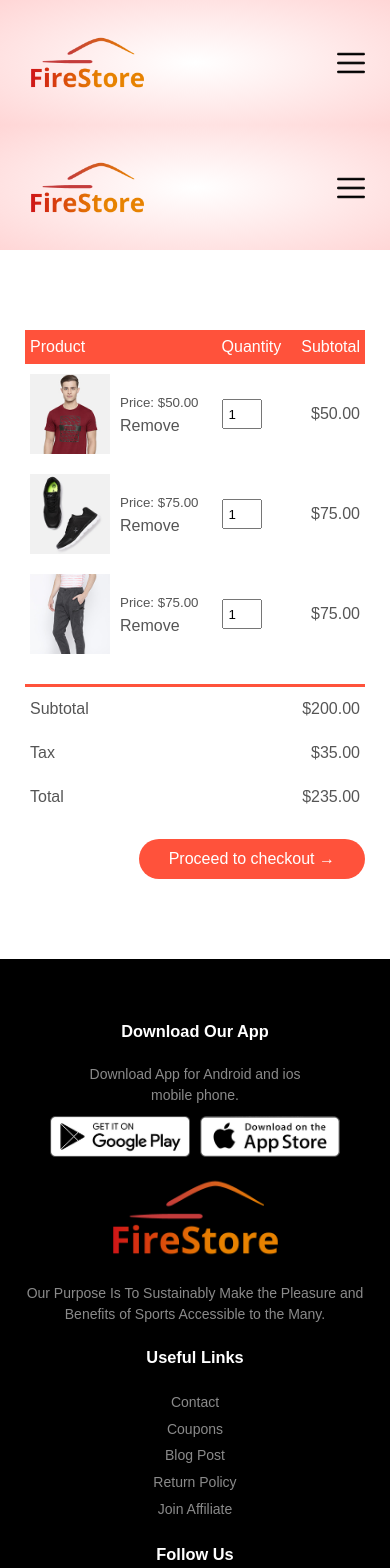
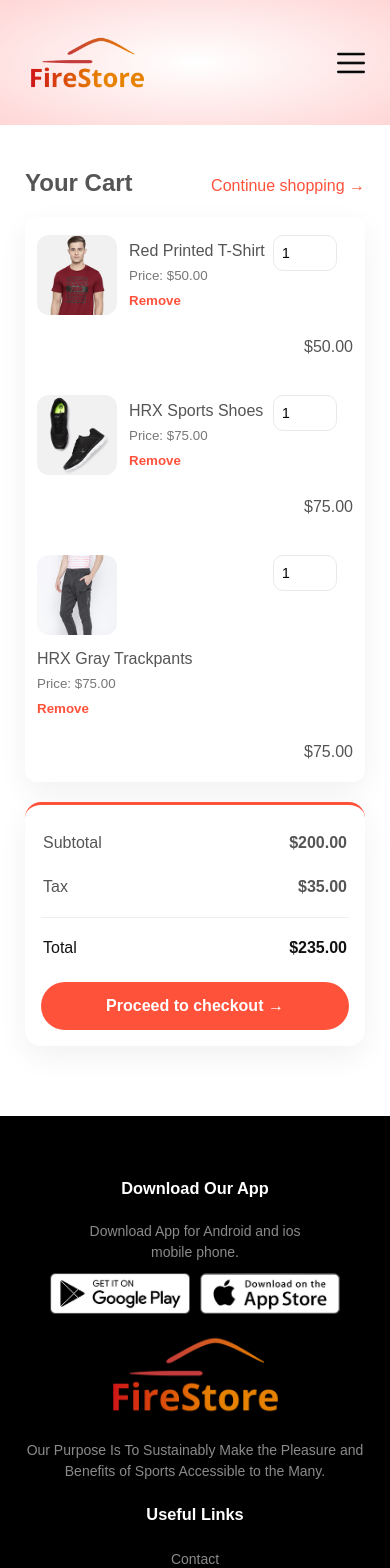
Before and after one commit to kingdomb/firestore-2020-ecommerce, a React app: page /cart in a window 390 px wide. Shown: the top 1568 px of the page. Built offline with nearby package versions, Linux system fonts and the light colour scheme; the HTML template or start-up script is replaced by a standard one.

Commit message:
Cart page: add “Remove” action + mobile table fix
- Add Remove button to each cart row
- Wrap table with styled wrapper to support @media queries in styled-components
- Keep live totals (subtotal, tax, total) and quantity updates

```diff
--- a/src/components/Header.jsx
+++ b/src/components/Header.jsx
@@ -43,11 +43,13 @@
                     Products
                   </NavLink>
                 </li>
-                <li>
-                  <NavLink to='/account' onClick={() => setOpen(false)}>
-                    Account
-                  </NavLink>
-                </li>
+                {user && (
+                  <li>
+                    <NavLink to='/account' onClick={() => setOpen(false)}>
+                      Account
+                    </NavLink>
+                  </li>
+                )}
                 {user && (
                   <CartItem>
                     <Link to='/cart' aria-label='Cart'>
--- a/src/pages/Cart.jsx
+++ b/src/pages/Cart.jsx
@@ -1,185 +1,369 @@
 // firestore:src/pages/Cart.jsx
-import React from 'react';
+import React, { useMemo, useState } from 'react';
 import styled from 'styled-components';
-import Header from '../components/Header';
-import Footer from '../components/Footer';
+import { Link } from 'react-router-dom';
 
-const CartWrapper = styled.div`
+/**
+ * Simple local-state cart UX so the page feels real.
+ * Hook this up to a CartContext later.
+ */
+
+const TAX_RATE = 0.175; // example: $200 * 17.5% = $35
+
+export default function Cart() {
+  const [items, setItems] = useState([
+    {
+      id: 1,
+      title: 'Red Printed T-Shirt',
+      price: 50,
+      src: '/images/buy-1.jpg',
+      qty: 1,
+    },
+    {
+      id: 2,
+      title: 'HRX Sports Shoes',
+      price: 75,
+      src: '/images/buy-2.jpg',
+      qty: 1,
+    },
+    {
+      id: 3,
+      title: 'HRX Gray Trackpants',
+      price: 75,
+      src: '/images/buy-3.jpg',
+      qty: 1,
+    },
+  ]);
+
+  const changeQty = (id, nextQty) => {
+    const qty = Math.max(1, Number(nextQty) || 1);
+    setItems((prev) => prev.map((it) => (it.id === id ? { ...it, qty } : it)));
+  };
+
+  const removeItem = (id) =>
+    setItems((prev) => prev.filter((it) => it.id !== id));
+
+  const { subtotal, tax, total } = useMemo(() => {
+    const sub = items.reduce((s, it) => s + it.price * it.qty, 0);
+    const t = +(sub * TAX_RATE).toFixed(2);
+    const tt = +(sub + t).toFixed(2);
+    return { subtotal: +sub.toFixed(2), tax: t, total: tt };
+  }, [items]);
+
+  const isEmpty = items.length === 0;
+
+  return (
+    <PageWrap>
+      <SmallContainer>
+        <HeaderRow>
+          <Title>Your Cart</Title>
+          {!isEmpty && <Continue to='/products'>Continue shopping →</Continue>}
+        </HeaderRow>
+
+        {isEmpty ? (
+          <EmptyState>
+            <h3>Your cart is empty</h3>
+            <p>Browse our latest products and add something you love.</p>
+            <PrimaryLink to='/products'>Shop products</PrimaryLink>
+          </EmptyState>
+        ) : (
+          <>
+            <ResponsiveTableWrapper>
+              <CartTable role='table' aria-label='Shopping cart'>
+                <thead>
+                  <tr>
+                    <TableHeader>Product</TableHeader>
+                    <TableHeader>Quantity</TableHeader>
+                    <TableHeader $align='right'>Subtotal</TableHeader>
+                  </tr>
+                </thead>
+                <tbody>
+                  {items.map((it) => (
+                    <tr key={it.id}>
+                      <TableCell>
+                        <CartInfo>
+                          <ProductImage src={it.src} alt={it.title} />
+                          <div>
+                            <p>{it.title}</p>
+                            <small>Price: ${it.price.toFixed(2)}</small>
+                            <br />
+                            <RemoveBtn
+                              type='button'
+                              onClick={() => removeItem(it.id)}
+                            >
+                              Remove
+                            </RemoveBtn>
+                          </div>
+                        </CartInfo>
+                      </TableCell>
+
+                      <TableCell>
+                        <QuantityInput
+                          type='number'
+                          min={1}
+                          value={it.qty}
+                          onChange={(e) => changeQty(it.id, e.target.value)}
+                          aria-label={`Quantity for ${it.title}`}
+                        />
+                      </TableCell>
+
+                      <TableCell align='right'>
+                        ${(it.price * it.qty).toFixed(2)}
+                      </TableCell>
+                    </tr>
+                  ))}
+                </tbody>
+              </CartTable>
+            </ResponsiveTableWrapper>
+
+            <TotalsRow>
+              <SummaryCard>
+                <SummaryRow>
+                  <span>Subtotal</span>
+                  <strong>${subtotal.toFixed(2)}</strong>
+                </SummaryRow>
+                <SummaryRow>
+                  <span>Tax</span>
+                  <strong>${tax.toFixed(2)}</strong>
+                </SummaryRow>
+                <Divider />
+                <SummaryRow $total>
+                  <span>Total</span>
+                  <strong>${total.toFixed(2)}</strong>
+                </SummaryRow>
+
+                <CheckoutButton as={Link} to='/checkout'>
+                  Proceed to checkout →
+                </CheckoutButton>
+              </SummaryCard>
+            </TotalsRow>
+          </>
+        )}
+      </SmallContainer>
+    </PageWrap>
+  );
+}
+
+//styled-components
+const PageWrap = styled.section`
+  margin: 40px 0 70px;
+`;
+
+const SmallContainer = styled.div`
   max-width: 1080px;
-  margin: 80px auto;
+  margin: auto;
   padding: 0 25px;
+`;
+
+const HeaderRow = styled.div`
+  display: flex;
+  align-items: baseline;
+  justify-content: space-between;
+  margin-bottom: 16px;
+`;
+
+const Title = styled.h2`
+  color: #555;
+`;
+
+const Continue = styled(Link)`
+  color: #ff523b;
+  text-decoration: none;
+
+  &:hover {
+    text-decoration: underline;
+  }
 `;
 
 const CartTable = styled.table`
   width: 100%;
   border-collapse: collapse;
+  background: #fff;
+  border-radius: 12px;
+  overflow: hidden;
+  box-shadow: 0 10px 30px rgba(0, 0, 0, 0.06);
 `;
 
 const TableHeader = styled.th`
-  text-align: left;
-  padding: 5px;
+  text-align: ${({ align }) => align || 'left'};
+  padding: 12px 10px;
   color: #fff;
   background: #ff523b;
-  font-weight: normal;
-  &:last-child {
-    text-align: right;
-  }
+  font-weight: 600;
 `;
 
 const TableCell = styled.td`
-  padding: 10px 5px;
-  &:last-child {
-    text-align: right;
+  padding: 14px 10px;
+  vertical-align: top;
+  text-align: ${({ $align }) => $align || 'left'};
+
+  &:not(:last-child) {
+    border-right: 1px solid #f2f2f2;
   }
+  border-bottom: 1px solid #f2f2f2;
 `;
 
-const QuantityInput = styled.input`
-  width: 40px;
-  height: 30px;
-  padding: 5px;
+// Mobile-friendly table
+const ResponsiveTableWrapper = styled.div`
+  @media (max-width: 640px) {
+    ${CartTable} thead {
+      display: none;
+    }
+
+    ${CartTable} tr {
+      display: grid;
+      grid-template-columns: 1fr 80px; /* product / subtotal column */
+      gap: 8px;
+      padding: 12px;
+    }
+
+    ${TableCell} {
+      border: none !important;
+      padding: 6px 0;
+    }
+
+    ${TableCell}[align='right'] {
+      grid-column: 2 / 3;
+      justify-self: end;
+    }
+  }
 `;
 
 const CartInfo = styled.div`
   display: flex;
   flex-wrap: wrap;
   align-items: center;
+  gap: 12px;
 
-  @media (max-width: 600px) {
-    p {
-      display: none;
-    }
+  p {
+    color: #555;
+  }
+  small {
+    color: #777;
   }
 `;
 
 const ProductImage = styled.img`
   width: 80px;
   height: 80px;
-  margin-right: 10px;
+  border-radius: 12px;
+  object-fit: cover;
 `;
 
-const TotalWrapper = styled.div`
+const QuantityInput = styled.input`
+  width: 64px;
+  height: 36px;
+  padding: 6px 8px;
+  border: 1px solid #e9e9e9;
+  border-radius: 10px;
+  font-size: 14px;
+
+  &:focus {
+    outline: none;
+    border-color: #ff523b;
+    box-shadow: 0 0 0 3px rgba(255, 82, 59, 0.15);
+  }
+`;
+
+const RemoveBtn = styled.button`
+  margin-top: 6px;
+  padding: 0;
+  border: none;
+  background: none;
+  color: #ff523b;
+  font-weight: 600;
+  cursor: pointer;
+
+  &:hover {
+    text-decoration: underline;
+  }
+`;
+
+const TotalsRow = styled.div`
   display: flex;
   justify-content: flex-end;
   margin-top: 20px;
 `;
 
-const SummaryTable = styled.table`
+const SummaryCard = styled.div`
+  width: 100%;
+  max-width: 380px;
+  background: #fff;
+  border-radius: 16px;
+  padding: 16px;
+  box-shadow: 0 10px 30px rgba(0, 0, 0, 0.06);
   border-top: 3px solid #ff523b;
-  width: 100%;
-  max-width: 350px;
-  border-collapse: collapse;
+`;
+
+const SummaryRow = styled.div`
+  display: flex;
+  justify-content: space-between;
+  padding: 10px 2px;
+  color: ${({ $total }) => ($total ? '#111' : '#555')};
+
+  strong {
+    font-weight: 700;
+  }
+`;
+
+const Divider = styled.hr`
+  border: none;
+  height: 1px;
+  background: #eee;
+  margin: 8px 0;
 `;
 
 const CheckoutButton = styled.a`
+  margin-top: 12px;
   display: inline-block;
+  width: 100%;
+  text-align: center;
+
   background: #ff523b;
   color: #fff;
-  padding: 8px 30px;
-  border-radius: 30px;
+  padding: 12px 18px;
+  border-radius: 9999px;
   text-decoration: none;
-  transition: background 0.5s;
+  font-weight: 700;
+  transition: background 0.2s ease, transform 0.15s ease;
+
+  &:hover {
+    background: #563434;
+    transform: translateY(-1px);
+  }
+  &:active {
+    transform: translateY(0);
+  }
+`;
+
+const EmptyState = styled.div`
+  background: #fff;
+  border-radius: 16px;
+  padding: 28px;
+  text-align: center;
+  box-shadow: 0 10px 30px rgba(0, 0, 0, 0.06);
+
+  h3 {
+    color: #333;
+  }
+  p {
+    color: #777;
+    margin: 6px 0 14px;
+  }
+`;
+
+const PrimaryLink = styled(Link)`
+  background: #ff523b;
+  color: #fff;
+  padding: 10px 16px;
+  border-radius: 9999px;
+  text-decoration: none;
+  font-weight: 700;
+  display: inline-flex;
+  align-items: center;
+  justify-content: center;
 
   &:hover {
     background: #563434;
   }
 `;
-
-export default function Cart() {
-  return (
-    <>
-      <Header />
-
-      <CartWrapper>
-        <CartTable>
-          <thead>
-            <tr>
-              <TableHeader>Product</TableHeader>
-              <TableHeader>Quantity</TableHeader>
-              <TableHeader>Subtotal</TableHeader>
-            </tr>
-          </thead>
-          <tbody>
-            <tr>
-              <TableCell>
-                <CartInfo>
-                  <ProductImage src='/images/buy-1.jpg' alt='Product' />
-                  <div>
-                    <p>Red Printed T-Shirt</p>
-                    <small>Price: $50.00</small>
-                    <br />
-                    <a href=''>Remove</a>
-                  </div>
-                </CartInfo>
-              </TableCell>
-              <TableCell>
-                <QuantityInput type='number' defaultValue={1} />
-              </TableCell>
-              <TableCell>$50.00</TableCell>
-            </tr>
-            <tr>
-              <TableCell>
-                <CartInfo>
-                  <ProductImage src='/images/buy-2.jpg' alt='Product' />
-                  <div>
-                    <p>HRX Sports Shoes</p>
-                    <small>Price: $75.00</small>
-                    <br />
-                    <a href=''>Remove</a>
-                  </div>
-                </CartInfo>
-              </TableCell>
-              <TableCell>
-                <QuantityInput type='number' defaultValue={1} />
-              </TableCell>
-              <TableCell>$75.00</TableCell>
-            </tr>
-            <tr>
-              <TableCell>
-                <CartInfo>
-                  <ProductImage src='/images/buy-3.jpg' alt='Product' />
-                  <div>
-                    <p>HRX Gray Trackpants</p>
-                    <small>Price: $75.00</small>
-                    <br />
-                    <a href=''>Remove</a>
-                  </div>
-                </CartInfo>
-              </TableCell>
-              <TableCell>
-                <QuantityInput type='number' defaultValue={1} />
-              </TableCell>
-              <TableCell>$75.00</TableCell>
-            </tr>
-          </tbody>
-        </CartTable>
-
-        <TotalWrapper>
-          <SummaryTable>
-            <tbody>
-              <tr>
-                <TableCell>Subtotal</TableCell>
-                <TableCell>$200.00</TableCell>
-              </tr>
-              <tr>
-                <TableCell>Tax</TableCell>
-                <TableCell>$35.00</TableCell>
-              </tr>
-              <tr>
-                <TableCell>Total</TableCell>
-                <TableCell>$235.00</TableCell>
-              </tr>
-            </tbody>
-          </SummaryTable>
-        </TotalWrapper>
-
-        <TotalWrapper>
-          <CheckoutButton href='/checkout'>
-            Proceed to checkout →
-          </CheckoutButton>
-        </TotalWrapper>
-      </CartWrapper>
-
-      <Footer />
-    </>
-  );
-}
```
